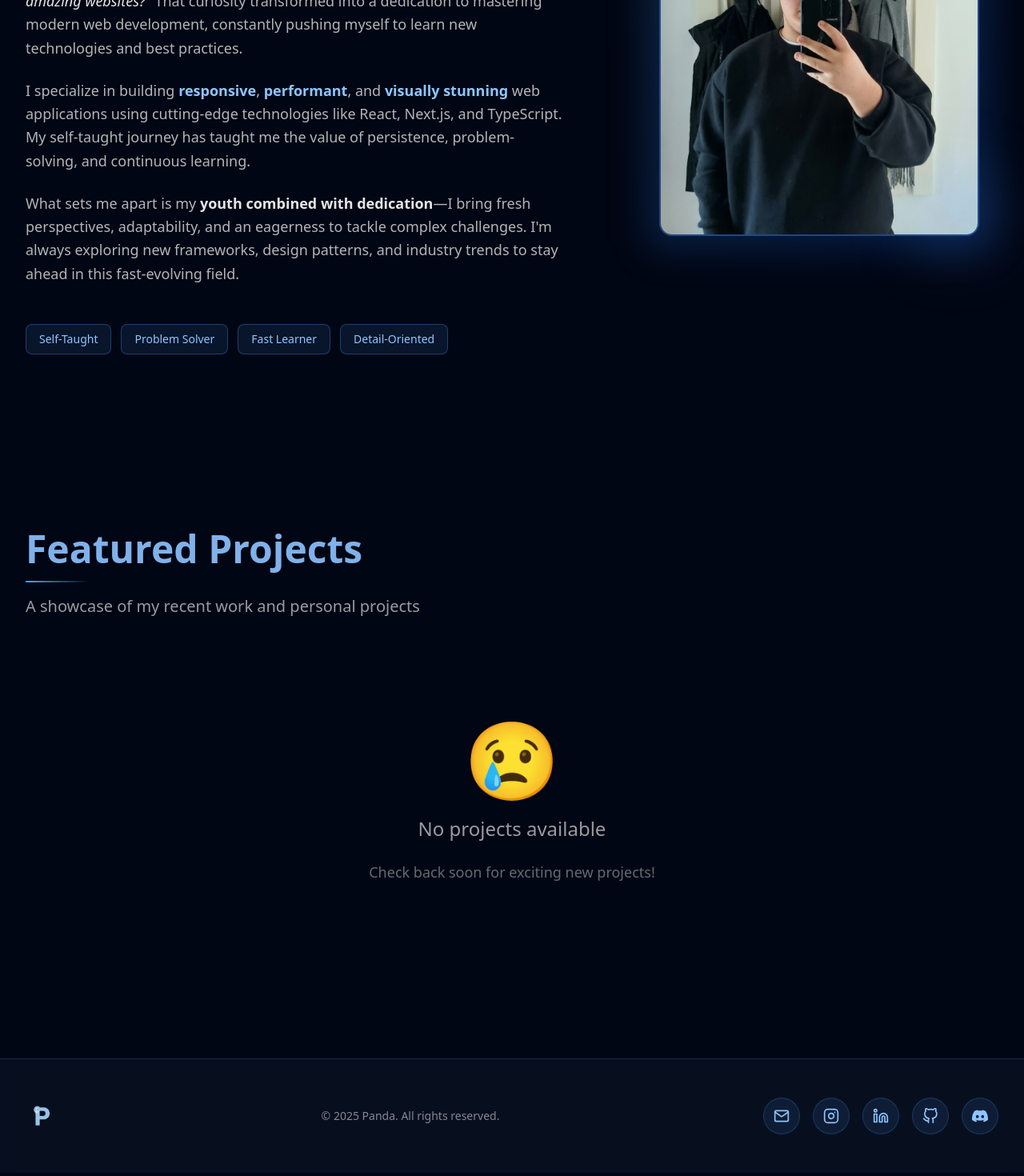
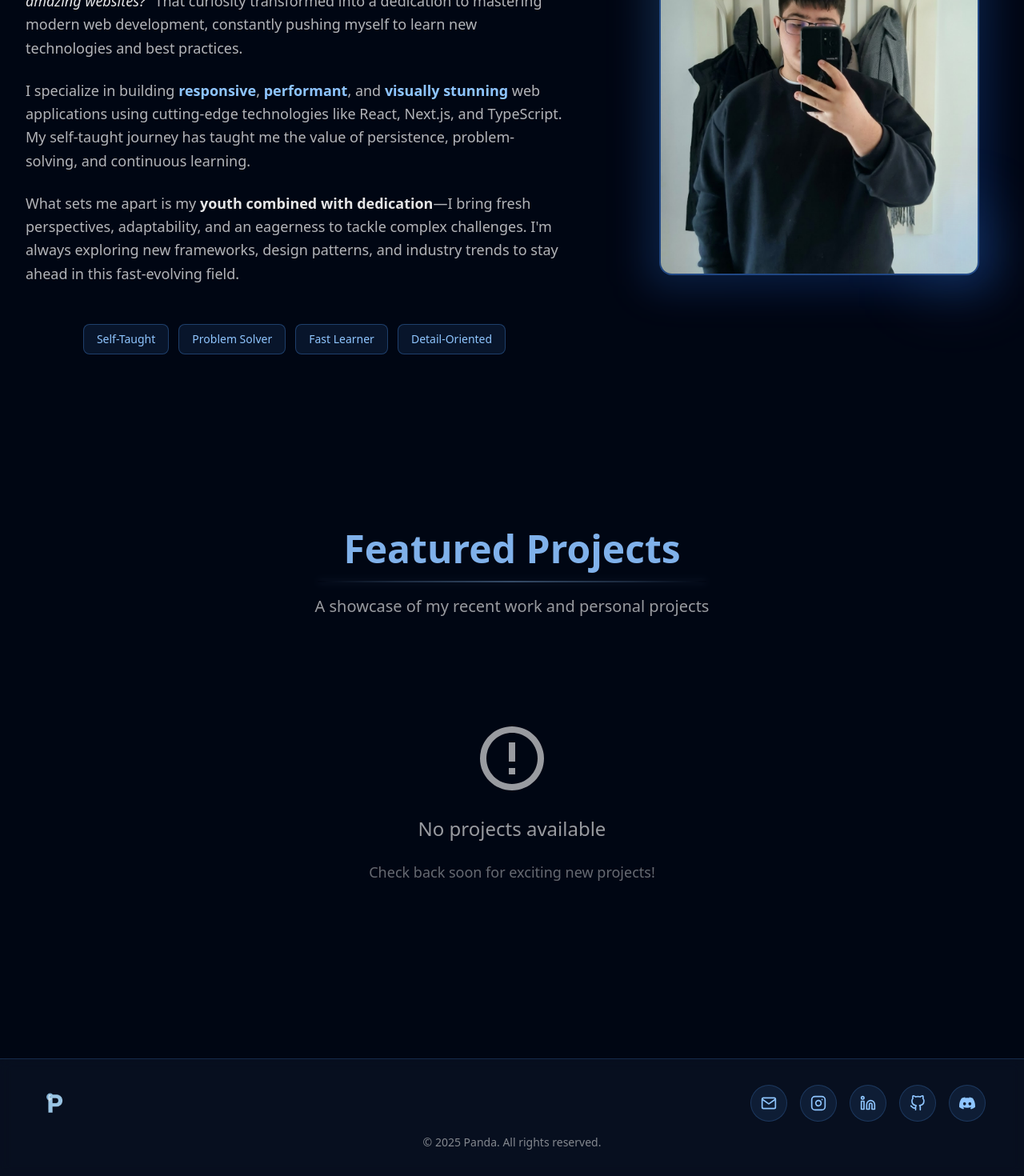
Before and after one commit to Apex-StudiosRO/portfolio, a Next.js app: page / in a window 1280 px wide. Shown: the part 1400-2870 px from the top of the page at 80% size. Built offline with nearby package versions, Linux system fonts and the light colour scheme; a web font is replaced by a local one.

Commit message:
New UI Changes

```diff
--- a/app/globals.css
+++ b/app/globals.css
@@ -2,12 +2,19 @@
 
 :root {
     --background: oklch(12.133% 0.03603 251.743);
-    --foreground: #ededed;
-  }
+    --foreground: #e1f0ff;
+    --primary: #93c5fd;
+    --primary-dark: #60a5fa;
+    --primary-light: #bfdbfe;
+    --accent: #0f52a0;
+    --surface: #0f1f38;
+    --surface-light: #1a2f4a;
+}
 
 @theme inline {
   --color-background: var(--background);
   --color-foreground: var(--foreground);
+  --color-primary: var(--primary);
   --font-montserrat: var(--font-montserrat);
   --font-monda: var(--font-monda);
 }
@@ -45,9 +52,9 @@ body {
 }
 
 .text-glow {
-  text-shadow: 0 0 20px rgba(147, 197, 253, 0.8),
-               0 0 40px rgba(147, 197, 253, 0.5),
-               0 0 60px rgba(147, 197, 253, 0.3);
+  text-shadow: 0 0 20px #93c5fdcc,
+               0 0 40px #93c5fd80,
+               0 0 60px #93c5fd4d;
 }
 
 
@@ -71,9 +78,9 @@ body {
   background: linear-gradient(
     to bottom,
     transparent 0%,
-    rgba(15, 82, 160, 0.15) 20%,
-    rgba(147, 197, 253, 0.25) 50%,
-    rgba(147, 197, 253, 0.15) 80%,
+    #0f52a026 20%,
+    #93c5fd40 50%,
+    #93c5fd26 80%,
     transparent 100%
   );
   filter: blur(2px);
@@ -114,11 +121,11 @@ body {
 @keyframes rayGlow {
   0%, 100% {
     opacity: 0.3;
-    filter: blur(2px) drop-shadow(0 0 8px rgba(147, 197, 253, 0.4));
+    filter: blur(2px) drop-shadow(0 0 8px #93c5fd66);
   }
   50% {
     opacity: 0.6;
-    filter: blur(3px) drop-shadow(0 0 15px rgba(147, 197, 253, 0.6));
+    filter: blur(3px) drop-shadow(0 0 15px #93c5fd99);
   }
 }
 
@@ -147,24 +154,24 @@ body {
 }
 
 .tech-divider {
-  width: 150px;
+  width: 40%;
   height: 2px;
   background: linear-gradient(
     90deg,
     transparent 0%,
-    rgba(147, 197, 253, 0.3) 20%,
-    rgba(147, 197, 253, 0.6) 50%,
-    rgba(147, 197, 253, 0.3) 80%,
+    #93c5fd4d 20%,
+    #93c5fd99 50%,
+    #93c5fd4d 80%,
     transparent 100%
   );
-  box-shadow: 0 0 10px rgba(147, 197, 253, 0.4);
+  box-shadow: 0 0 10px #93c5fd66;
   animation: dividerPulse 3s ease-in-out infinite;
   will-change: opacity;
 }
 
 @media (min-width: 640px) {
   .tech-divider {
-    width: 200px;
+    width: 40%;
   }
 }
 
@@ -176,20 +183,20 @@ body {
 @keyframes dividerPulse {
   0%, 100% {
     opacity: 0.6;
-    box-shadow: 0 0 10px rgba(147, 197, 253, 0.3);
+    box-shadow: 0 0 10px #93c5fd4d;
   }
   50% {
     opacity: 1;
-    box-shadow: 0 0 20px rgba(147, 197, 253, 0.6);
+    box-shadow: 0 0 20px #93c5fd99;
   }
 }
 
 @keyframes iconPulse {
   0%, 100% {
-    box-shadow: 0 0 10px rgba(147, 197, 253, 0.2);
+    box-shadow: 0 0 10px #93c5fd33;
   }
   50% {
-    box-shadow: 0 0 25px rgba(147, 197, 253, 0.5);
+    box-shadow: 0 0 25px #93c5fd80;
   }
 }
 
@@ -214,11 +221,11 @@ body {
   bottom: -10px;
   width: 3px;
   height: 3px;
-  background: rgba(147, 197, 253, 0.7);
+  background: #93c5fdb3;
   border-radius: 50%;
   box-shadow:
-    0 0 8px rgba(147, 197, 253, 0.6),
-    0 0 15px rgba(147, 197, 253, 0.4);
+    0 0 8px #93c5fd99,
+    0 0 15px #93c5fd66;
   animation: particleRise linear infinite;
   opacity: 0;
   will-change: transform, opacity;
--- a/app/page.tsx
+++ b/app/page.tsx
@@ -7,6 +7,7 @@ import ProjectCard from "@/components/ProjectCard";
 import NavBar from "@/components/NavBar";
 import ScrollToTop from "@/components/ScrollToTop";
 import ReviewsCarousel from "@/components/ReviewsCarousel";
+import { RiErrorWarningLine } from "react-icons/ri";
 import { projects } from "@/data/projects";
 import Link from "next/link";
 
@@ -65,17 +66,16 @@ export default function Home() {
 
             <section
                 id="about"
-                className="flex relative w-full min-h-screen items-center justify-center px-4 sm:px-6 md:px-8 py-12 sm:py-16 md:py-20 overflow-x-hidden"
+                className="flex relative flex-col w-full min-h-screen gap-8 items-center justify-center px-4 sm:px-6 md:px-8 py-12 sm:py-16 md:py-20 overflow-x-hidden"
             >
+                <div className="flex flex-col gap-4 w-full items-center">
+                    <h2 className="text-3xl sm:text-4xl md:text-5xl font-bold text-blue-300/90">
+                        About Me
+                    </h2>
+                    <div className="tech-divider"></div>
+                </div>
                 <div className="max-w-7xl w-full h-full flex flex-col lg:flex-row items-center justify-between gap-8 sm:gap-12 lg:gap-16">
-                    <div className="flex-1 flex flex-col gap-6 sm:gap-8 max-w-2xl w-full">
-                        <div className="flex flex-col gap-4">
-                            <h2 className="text-3xl sm:text-4xl md:text-5xl font-bold text-blue-300/90">
-                                About Me
-                            </h2>
-                            <div className="w-20 h-0.5 bg-gradient-to-r from-blue-400 to-transparent rounded-full"></div>
-                        </div>
-
+                    <div className="flex-1 flex flex-col gap-6 sm:gap-8 max-w-2xl w-full  items-center">
                         <div className="flex flex-col gap-4 sm:gap-6 text-sm sm:text-base md:text-lg text-white/70 leading-relaxed">
                             <p>
                                 I'm a{" "}
@@ -176,12 +176,12 @@ export default function Home() {
                 id="projects"
                 className="flex relative w-full min-h-screen items-center justify-center px-4 sm:px-6 md:px-8 py-12 sm:py-16 md:py-20 overflow-x-hidden"
             >
-                <div className="max-w-7xl w-full flex flex-col gap-8 sm:gap-10 md:gap-12">
-                    <div className="flex flex-col gap-4">
+                <div className="max-w-7xl w-full flex flex-col gap-8 sm:gap-10 md:gap-12 items-center">
+                    <div className="flex flex-col gap-4 w-full items-center">
                         <h2 className="text-3xl sm:text-4xl md:text-5xl font-bold text-blue-300/90">
                             Featured Projects
                         </h2>
-                        <div className="w-20 h-0.5 bg-gradient-to-r from-blue-400 to-transparent rounded-full"></div>
+                        <div className="tech-divider"></div>
                         <p className="text-base sm:text-lg md:text-xl text-white/60">
                             A showcase of my recent work and personal projects
                         </p>
@@ -203,8 +203,8 @@ export default function Home() {
                         </div>
                     ) : (
                         <div className="flex flex-col items-center justify-center py-12 sm:py-16 md:py-20 gap-4 sm:gap-6">
-                            <div className="text-6xl sm:text-7xl md:text-8xl">
-                                😢
+                            <div className="text-6xl sm:text-7xl md:text-8xl text-white/60">
+                                <RiErrorWarningLine />
                             </div>
                             <p className="text-xl sm:text-2xl text-white/60 text-center">
                                 No projects available
@@ -216,20 +216,6 @@ export default function Home() {
                     )}
                 </div>
             </section>
-
-            {/* <section id="reviews" className="flex relative w-screen min-h-screen items-center justify-center px-8 py-20">
-                <div className="max-w-7xl w-full flex flex-col gap-12">
-                    <div className="flex flex-col gap-4 text-center">
-                        <h2 className="text-5xl font-bold text-blue-300/90">Client Reviews</h2>
-                        <div className="w-20 h-0.5 bg-gradient-to-r from-transparent via-blue-400 to-transparent rounded-full mx-auto"></div>
-                        <p className="text-xl text-white/60">
-                            What clients say about working with me
-                        </p>
-                    </div>
-
-                    <ReviewsCarousel />
-                </div>
-            </section> */}
         </>
     );
 }
--- a/components/Footer.tsx
+++ b/components/Footer.tsx
@@ -37,17 +37,23 @@ export default function Footer() {
     ];
 
     return (
-        <footer id="contact" className="relative w-full border-t border-blue-400/20 bg-blue-300/5 backdrop-blur-sm">
-            {/* Footer Info Section */}
-            <div>
-                <div className="max-w-7xl mx-auto px-8 py-12">
-                    <div className="flex flex-col md:flex-row justify-between items-center gap-8">
+        <footer
+            id="contact"
+            className="relative w-full border-t border-blue-400/20 bg-blue-300/5 backdrop-blur-sm"
+        >
+            <div className="flex flex-col justify-center max-w-7xl mx-auto items-center">
+                <div className="w-full mx-auto px-12 py-8 flex items-center justify-center flex-col gap-4">
+                    <div className="flex flex-col md:flex-row justify-between items-center gap-8 w-full">
                         <div className="flex items-center gap-2">
-                            <Image src="/logo.png" alt="Logo" width={40} height={40} className="rounded-full" />
-                        </div>
-
-                        <div className="text-white/50 text-sm">
-                            © {currentYear} Panda. All rights reserved.
+                            <Link href="/">
+                                <Image
+                                    src="/logo.png"
+                                    alt="Logo"
+                                    width={40}
+                                    height={40}
+                                    className="rounded-full"
+                                />
+                            </Link>
                         </div>
 
                         <div className="flex gap-4">
@@ -65,6 +71,9 @@ export default function Footer() {
                             ))}
                         </div>
                     </div>
+                    <div className="text-white/50 text-sm">
+                        © {currentYear} Panda. All rights reserved.
+                    </div>
                 </div>
             </div>
         </footer>
--- a/components/NavBar.tsx
+++ b/components/NavBar.tsx
@@ -12,7 +12,7 @@ const NavBar = () => {
     return (
         <>
             <nav className="fixed top-4 left-0 right-0 flex items-center justify-center z-50 px-2 sm:px-4">
-                <div className="flex py-2 px-3 sm:px-6 bg-blue-300/15 rounded-full bg-clip-padding backdrop-filter backdrop-blur-sm border-2 border-blue-300/80 gap-2 sm:gap-6 items-center w-[80%] max-w-4xl justify-between md:justify-center">
+                <div className="flex py-2 px-3 sm:px-6 bg-slate-800/15 rounded-full bg-clip-padding backdrop-filter backdrop-blur-sm border-2 border-slate-700/80 gap-2 sm:gap-6 items-center w-[80%] max-w-4xl justify-between md:justify-center">
                     <Link href="/">
                         <Image src="/logo.png" alt="Logo" width={30} height={30} className="rounded-full" />
                     </Link>
@@ -34,7 +34,7 @@ const NavBar = () => {
 
                     <button
                         onClick={() => setIsMenuOpen(!isMenuOpen)}
-                        className="md:hidden p-2 text-blue-300 hover:text-blue-200 transition-colors"
+                        className="md:hidden p-2 text-500-500 hover:text-blue-200 transition-colors"
                         aria-label="Toggle menu"
                     >
                         {isMenuOpen ? <FiX size={24} /> : <FiMenu size={24} />}
@@ -44,7 +44,7 @@ const NavBar = () => {
 
             {isMenuOpen && (
                 <div className="fixed top-16 left-4 right-4 z-40 md:hidden max-w-md mx-auto">
-                    <div className="bg-blue-300/15 backdrop-blur-sm border-2 border-blue-300/80 rounded-2xl p-6 flex flex-col gap-4">
+                    <div className="bg-blue-300/15 backdrop-blur-sm border-2 border-blue-500/80 rounded-2xl p-6 flex flex-col gap-4">
                         <Link href="/" onClick={() => setIsMenuOpen(false)}>
                             <Button variant="underline">Home</Button>
                         </Link>
--- a/components/ReviewCard.tsx
+++ b/components/ReviewCard.tsx
@@ -12,7 +12,6 @@ interface ReviewCardProps {
 export default function ReviewCard({ review }: ReviewCardProps) {
     return (
         <div className="flex-1 min-w-0 max-w-[calc(50%-12px)] p-8 bg-blue-300/5 border border-blue-300/20 rounded-2xl backdrop-blur-sm transition-all duration-300 hover:border-blue-300/40 hover:shadow-[0_10px_40px_rgba(147,197,253,0.15)]">
-            {/* Header with avatar and name */}
             <div className="flex items-center gap-4 mb-4">
                 <div className="relative w-16 h-16 rounded-full overflow-hidden bg-blue-400/20 border-2 border-blue-400/30 flex items-center justify-center">
                     {review.avatar ? (
@@ -40,7 +39,6 @@ export default function ReviewCard({ review }: ReviewCardProps) {
                 </div>
             </div>
 
-            {/* Star rating */}
             <div className="flex gap-1 mb-4">
                 {[...Array(5)].map((_, index) => (
                     <FiStar
@@ -54,7 +52,6 @@ export default function ReviewCard({ review }: ReviewCardProps) {
                 ))}
             </div>
 
-            {/* Comment */}
             <p className="text-white/70 leading-relaxed italic">
                 "{review.comment}"
             </p>
--- a/components/ScrollToTop.tsx
+++ b/components/ScrollToTop.tsx
@@ -8,7 +8,6 @@ export default function ScrollToTop() {
 
     useEffect(() => {
         const toggleVisibility = () => {
-            // Show button when page is scrolled down 300px
             if (window.scrollY > 300) {
                 setIsVisible(true);
             } else {
--- a/data/projects.ts
+++ b/data/projects.ts
@@ -1,4 +1,3 @@
-// Sample project data - you can move this to a database or CMS later
 export interface Project {
     id: string;
     title: string;
```
Also changed, not shown: components/ReviewsCarousel.tsx (+5 -10 lines).
